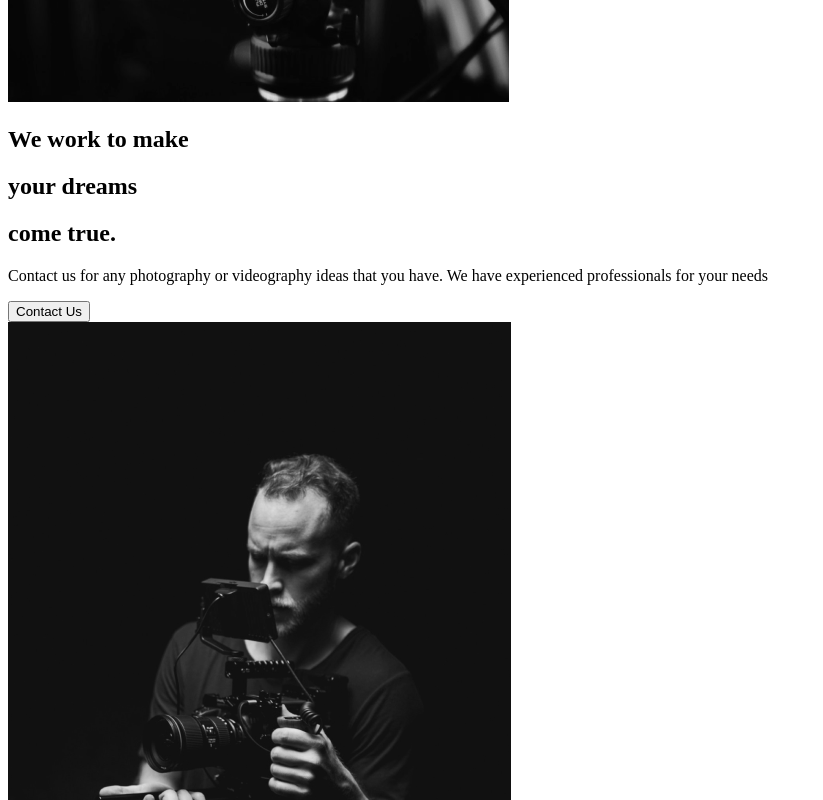
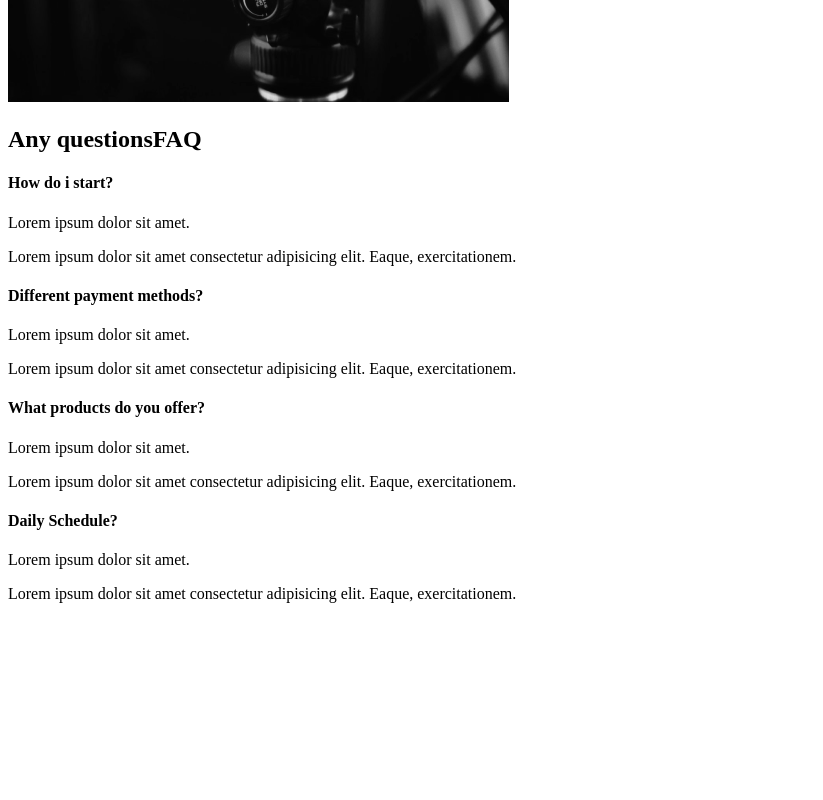
Before and after one commit to RsRahulPro/ReactPortfolio, a React (Create React App) app: page / in a window 1280 px wide. Shown: the part 2280-3080 px from the top of the page, without its empty margins (0-823 px from the left). After the commit the page ends 2899 px from the top, so only its background shows below. Built offline with nearby package versions, Linux system fonts and the light colour scheme.

Commit message:
Add FAQ Section HTML

```diff
--- a/src/Components/Faq.js
+++ /dev/null
@@ -1,31 +0,0 @@
-import React from "react";
-import home1 from "../img/home1.png";
-
-let Faq = () => {
-  return (
-    <div>
-      <div className="description">
-        <div className="title">
-          <div className="hide">
-            <h2>We work to make</h2>
-          </div>
-          <div className="hide">
-            <h2>
-              your <span>dreams</span>
-            </h2>
-          </div>
-          <div className="hide">
-            <h2> come true.</h2>
-          </div>
-        </div>
-        <p>Contact us for any photography or videography ideas that you have. We have experienced professionals for your needs</p>
-        <button>Contact Us</button>
-        <div className="image">
-          <img src={home1} alt="A man with a photo camera" />
-        </div>
-      </div>
-    </div>
-  );
-};
-
-export default Faq;
--- /dev/null
+++ b/src/Components/FaqSection.js
@@ -0,0 +1,43 @@
+import React from "react";
+import home1 from "../img/home1.png";
+
+let FaqSection = () => {
+  return (
+    <div className="faq">
+      <h2>
+        Any questions
+        <span>FAQ</span>
+      </h2>
+      <div className="question">
+        <h4>How do i start?</h4>
+        <div className="answer">
+          <p>Lorem ipsum dolor sit amet.</p>
+          <p>Lorem ipsum dolor sit amet consectetur adipisicing elit. Eaque, exercitationem.</p>
+        </div>
+      </div>
+      <div className="question">
+        <h4>Different payment methods?</h4>
+        <div className="answer">
+          <p>Lorem ipsum dolor sit amet.</p>
+          <p>Lorem ipsum dolor sit amet consectetur adipisicing elit. Eaque, exercitationem.</p>
+        </div>
+      </div>
+      <div className="question">
+        <h4>What products do you offer?</h4>
+        <div className="answer">
+          <p>Lorem ipsum dolor sit amet.</p>
+          <p>Lorem ipsum dolor sit amet consectetur adipisicing elit. Eaque, exercitationem.</p>
+        </div>
+      </div>
+      <div className="question">
+        <h4>Daily Schedule?</h4>
+        <div className="answer">
+          <p>Lorem ipsum dolor sit amet.</p>
+          <p>Lorem ipsum dolor sit amet consectetur adipisicing elit. Eaque, exercitationem.</p>
+        </div>
+      </div>
+    </div>
+  );
+};
+
+export default FaqSection;
--- a/src/Pages/AboutUs.js
+++ b/src/Pages/AboutUs.js
@@ -1,13 +1,13 @@
 import React from "react";
 import AboutSection from "../Components/AboutSection";
 import ServicesSection from "../Components/ServicesSection";
-import Faq from "../Components/Faq";
+import FaqSection from "../Components/FaqSection";
 let AboutUs = () => {
   return (
     <>
       <AboutSection />
       <ServicesSection />
-      <Faq />
+      <FaqSection />
     </>
   );
 };
```
